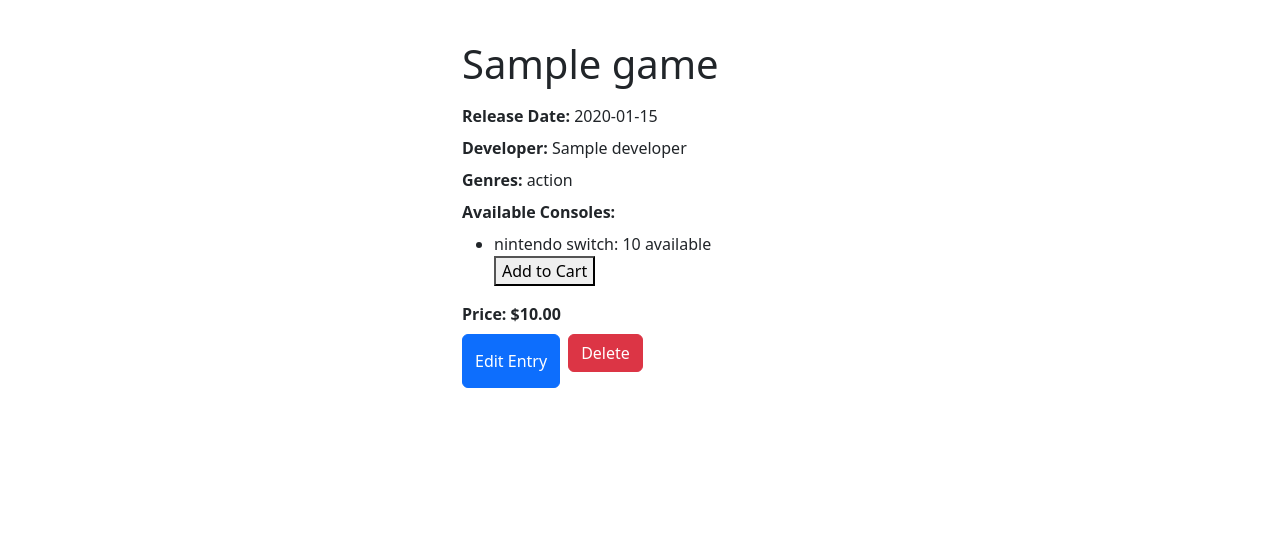
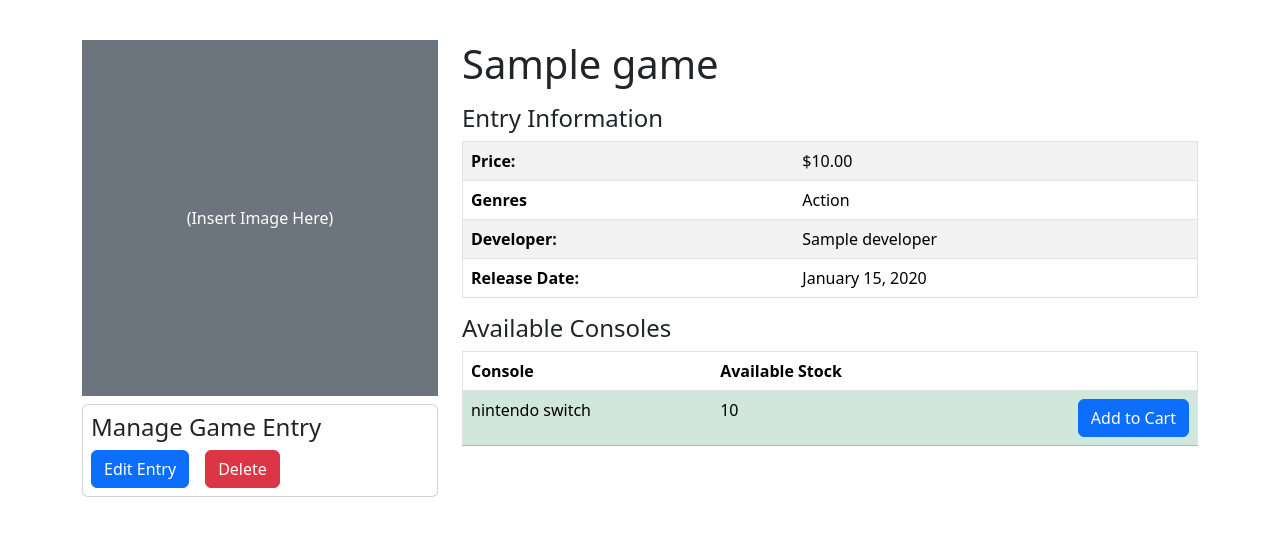
Before and after one commit to l0gnes/questventory, a Django app: page /gamedetail/1 in a window 1280 px wide. Shown: the part 56-592 px from the top of the page. Run offline with Django 5.2, Linux system fonts and the light colour scheme; tables that the repository leaves empty hold one stand-in row (values such as "Sample post").

Commit message:
minor changes to game detail page layout

```diff
--- a/questventory/Questventory_App/templates/gamedetail.html
+++ b/questventory/Questventory_App/templates/gamedetail.html
@@ -4,37 +4,95 @@
     <div class="row">
         <!-- Placeholder image section -->
         <div class="col-md-4">
+            <div class="bg-secondary ratio ratio-1x1 d-flex align-items-center justify-content-center text-white">(Insert Image Here)</div>
+
+            <div class="card my-2 p-2">
+                <h4>Manage Game Entry</h4>
+
+                <div class="d-flex flex-row gap-3">
+                    <button class="btn btn-primary">Edit Entry</button>
+                    <form action="{% url 'deleteInventoryEntry' game.pk %}" method="post" onsubmit="return confirm('Are you sure?');"
+                        class="mb-0">
+                        {% csrf_token %}
+                        <button type="submit" class="btn btn-danger">Delete</button>
+                    </form>
+                </div>
+
+            </div>
+
         </div>
 
         <!-- Game details section -->
         <div class="col-md-8">
             <h1 class="mb-3">{{ game.title }}</h1>
-            <p class="mb-2"><strong>Release Date:</strong> {{ game.release_date|date:"Y-m-d" }}</p>
-            <p class="mb-2"><strong>Developer:</strong> {{ game.developer.name }}</p>
-            <p class="mb-2"><strong>Genres:</strong> {% for genre in game.genres.all %}{{ genre.name }}{% if not forloop.last %}, {% endif %}{% endfor %}</p>
-            <p class="mb-2"><strong>Available Consoles:</strong>{% comment %}  {% for console in game.consoles.all %}{{ console.name }}{% if not forloop.last %}, {% endif %}{% endfor %} {% endcomment %}</p>
-            <ul>
-                {% for stock in console_stocks %}
-                <li>
-                    {{ stock.console.name }}: {{ stock.stock }} available
-                    <form action="{% url 'addToCart' stock.id %}" method="post">
+
+            <table class="table table-striped border">
+                <h4>Entry Information</h4>
+                <thead></thead>
+                <tbody>
+                    <tr>
+                        <th>Price:</th>
+                        <td>${{ game.price }}</td>
+                    </tr>
+                    <tr>
+                        <th>Genres</th>
+                        <td>{% for genre in game.genres.all %}{{ genre.name|title }}{% if not forloop.last %}, {% endif %}{% endfor %}</td>
+                    </tr>
+                    <tr>
+                        <th>Developer:</th>
+                        <td>{{ game.developer.name }}</td>
+                    </tr>
+                    <tr>
+                        <th>Release Date:</th>
+                        <td>{{ game.release_date|date:"F j, Y" }}</td>
+                    </tr>
+                </tbody>
+            </table>
+
+            <!-- Game stock section -->
+            <table class="table border">
+                <h4>Available Consoles</h4>
+                <thead>
+                    <tr>
+                        <th>Console</th>
+                        <th>Available Stock</th>
+                        <th></th>
+                    </tr>
+                </thead>
+                <tbody>
+                    {% for stock in console_stocks|dictsortreversed:"stock" %}
+
+                    <!-- A very simple way to determine what kind of table row colour to use depending on game stock-->
+                    {% if stock.stock == 0%}
+                    <tr class="table-secondary">
+                    {% elif stock.is_low_stock %}
+                    <tr class="table-warning">
+                    {% else %}
+                    <tr class="table-success">
+                    {% endif %}
+
+
+                        <td>{{ stock.console.name }}</td>
+                        <td>{{ stock.stock }}</td>
+                        {% if stock.stock > 0 %}
+                        <td class="text-end">
+                            <form action="{% url 'addToCart' stock.id %}" method="post" class="mb-0">
                                 {% csrf_token %}
                                 <input type="hidden" name="game_id" value="{{ game.id }}">
                                 <input type="hidden" name="console_id" value="{{ stock.console.id }}">
                                 <input type="hidden" name="stock_id" value="{{ stock.id }}">
-                        <button type="submit">Add to Cart</button>
+                                <button type="submit" class="btn btn-primary">Add to Cart</button>
                             </form>
-                </li>
+                        </td>
+                        {% else %} <!-- If there is no stock, don't create a form at all -->
+                        <td class="text-end">
+                            <button class="btn btn-secondary" disabled>Out of Stock!</button>
+                        </td>
+                        {% endif %}
+                    </tr>
                     {% endfor %}
-            </ul>
-            <p class="mb-2"><strong>Price: $</stong>{{ game.price }}</p>
-            <div class="d-flex">
-                <button class="btn btn-primary me-2">Edit Entry</button>
-                <form action="{% url 'deleteInventoryEntry' game.pk %}" method="post" style="display: inline;" onsubmit="return confirm('Are you sure?');">
-                    {% csrf_token %}
-                    <button type="submit" class="btn btn-danger">Delete</button>
-                </form>
-            </div>
+                </tbody>
+            </table>
         </div>
     </div>
 </div>
```
Lines whose indentation alone changed are shown as unchanged.
